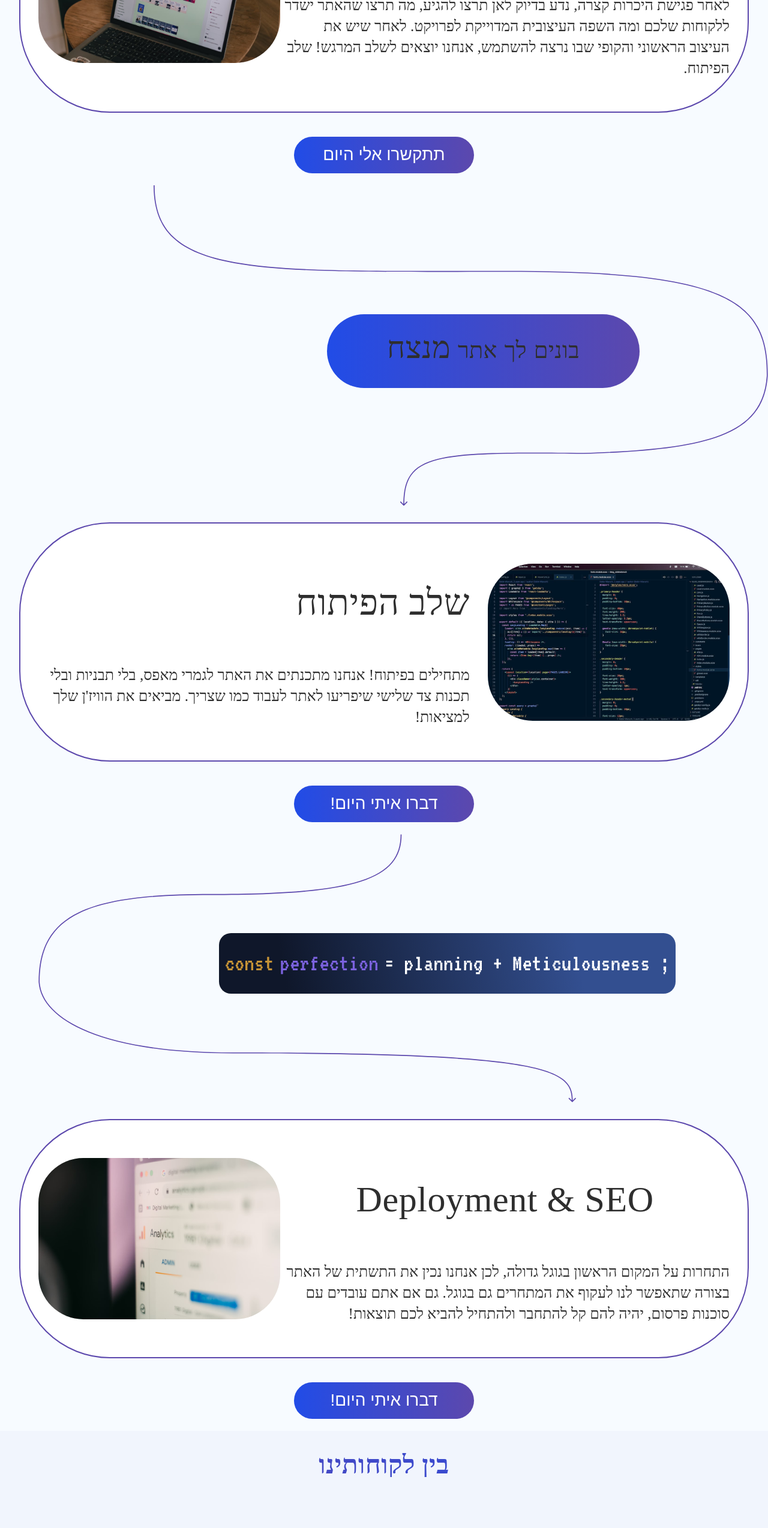
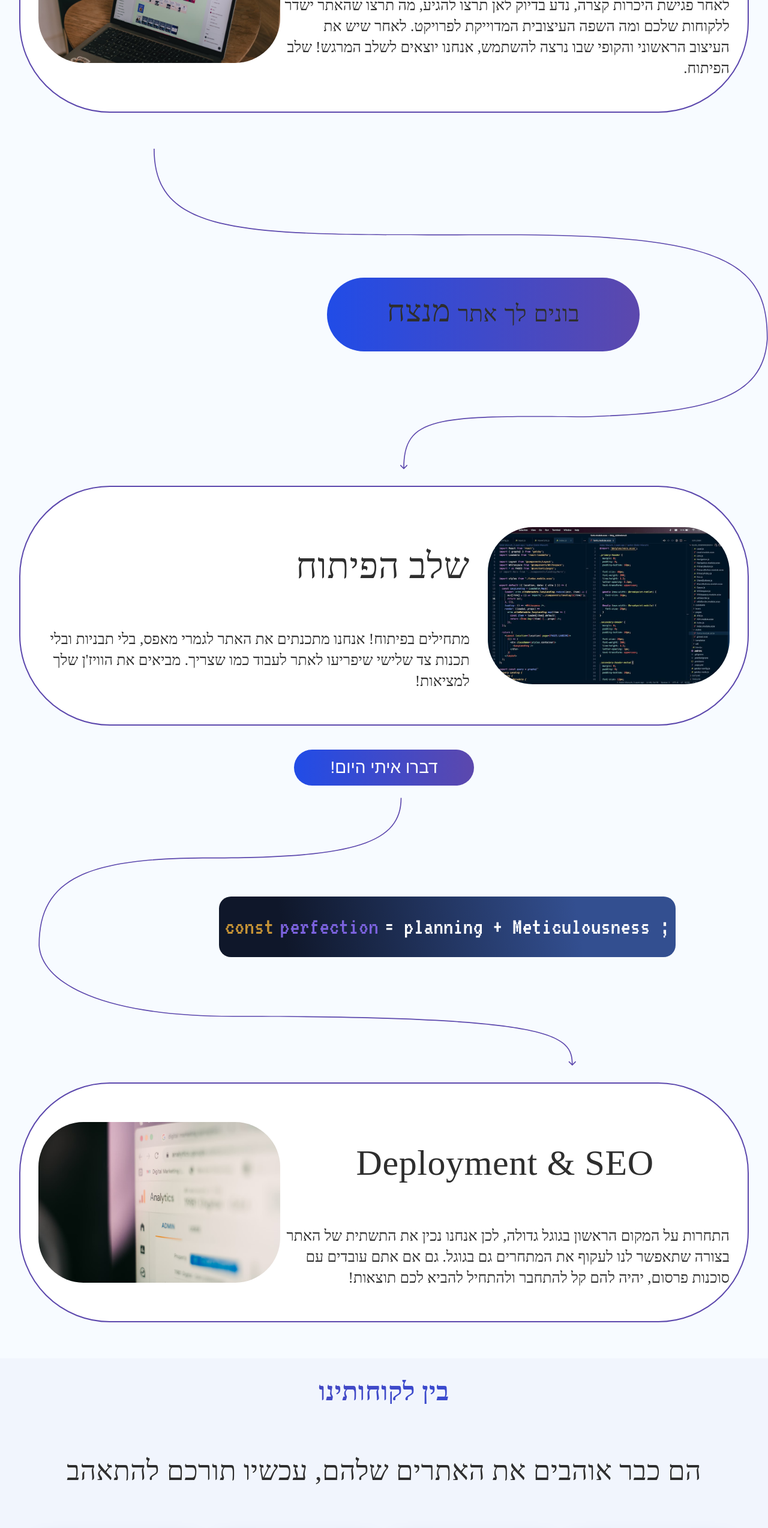
Before and after one commit to lionsgrandson/sites_for_everyone5.0, a React (Create React App) app: page / in a window 1280 px wide. Shown: the part 2736-5284 px from the top of the page at 60% size. Built offline with nearby package versions, Linux system fonts and the light colour scheme; a web font is replaced by a local one.

Commit message:
feat(CTA): removed a few from the homepage

```diff
--- a/src/components/OurProccess/OurProccess.js
+++ b/src/components/OurProccess/OurProccess.js
@@ -25,9 +25,7 @@ export default function OurProccess() {
         WbtnQ={false}
         LORImg={false}
       />
-      <div className="btn-contact-proc">
-        <Btn bntTxt={t("Call me today!")} btnHref="/contact" />
-      </div>
+      <div className="btn-contact-proc"></div>
       <div style={{ position: "relative" }}>
         {i18n.language === "en" && (
           <svg
@@ -132,9 +130,7 @@ export default function OurProccess() {
           LORImg={false}
         />
       </div>
-      <div className="btn-contact-proc">
-        <Btn bntTxt={t("Get a quote")} btnHref="/contact" />
-      </div>
+      <div className="btn-contact-proc"></div>
     </div>
   );
 }
```
